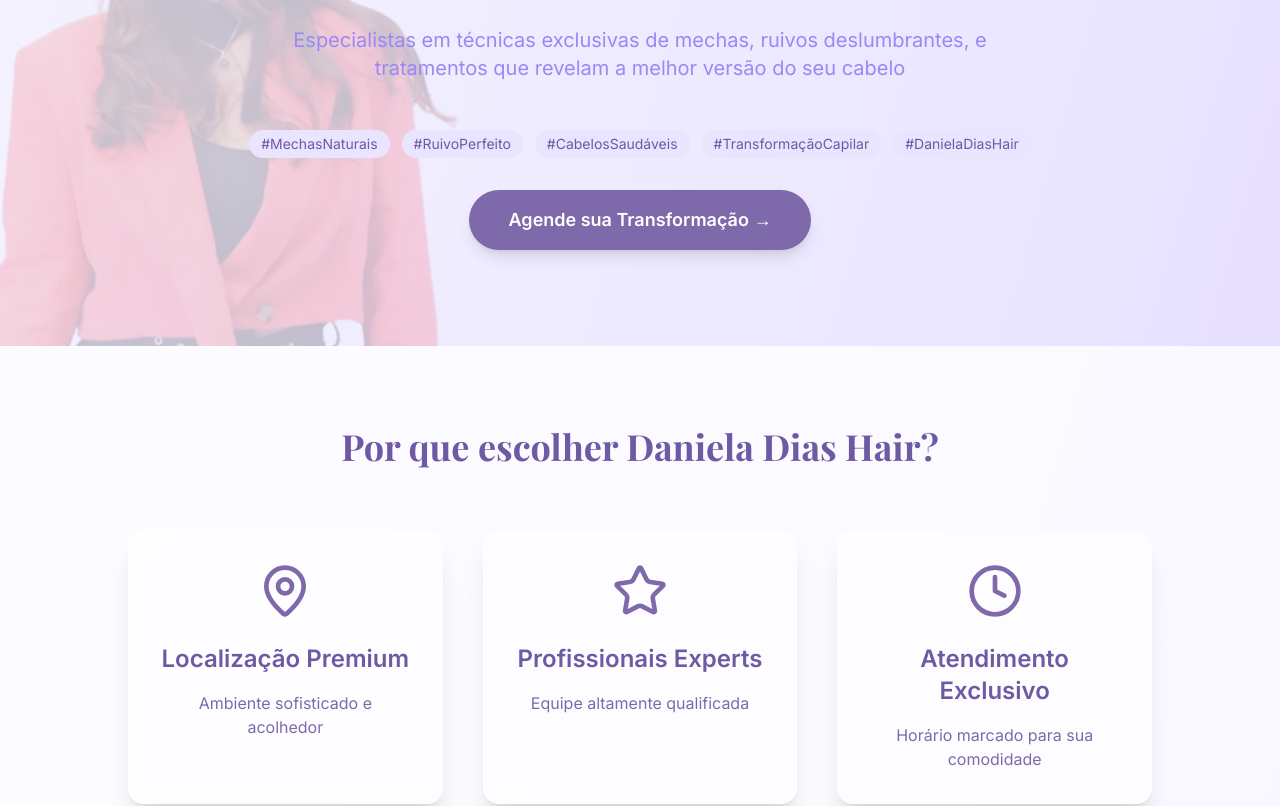
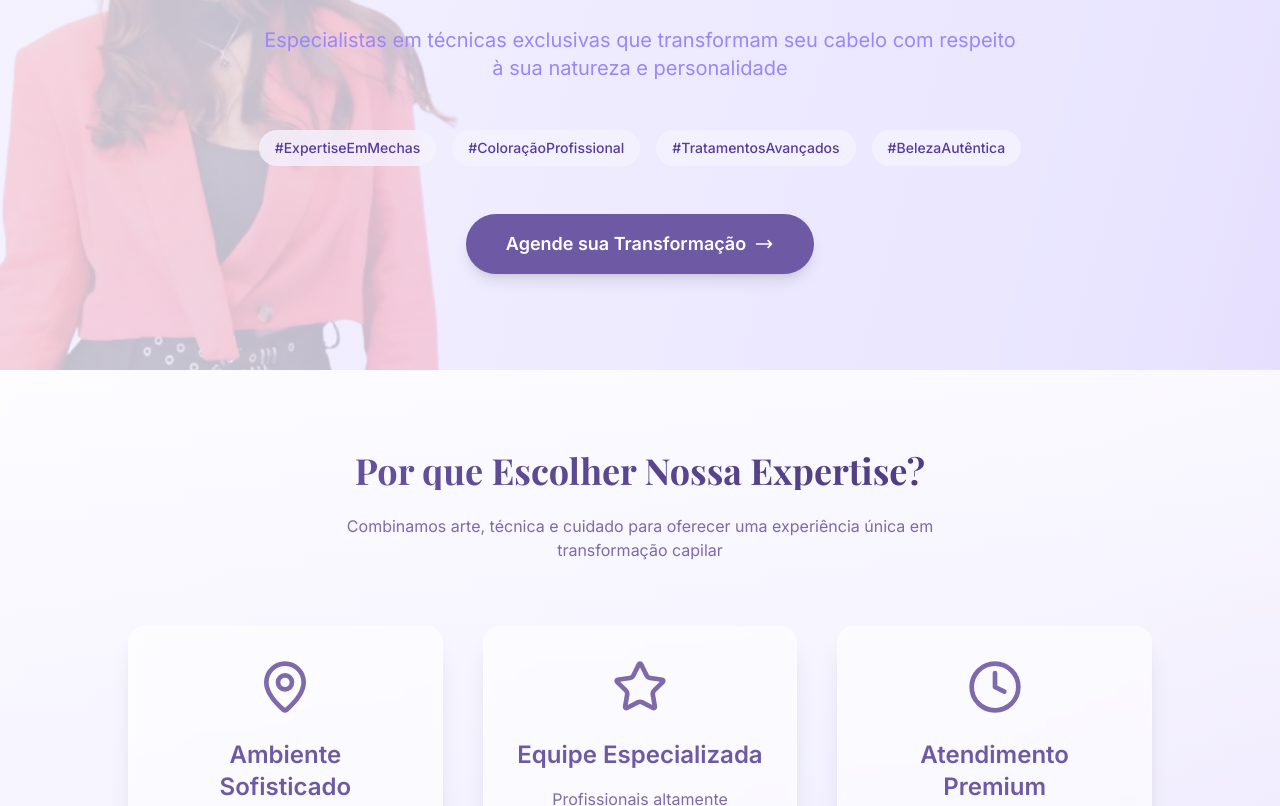
Before and after one commit to afp-danieladiashais-v1/pfalisson-gmail, a React (Vite) app: page / in a window 1280 px wide. Shown: the part 334-1140 px from the top of the page. Built offline with nearby package versions, Linux system fonts and the light colour scheme.

Commit message:
Refactor and improve website
Refactored the entire project, improved text and styling of keywords, and enhanced the overall design using AI.

```diff
--- a/src/components/Benefits.tsx
+++ b/src/components/Benefits.tsx
@@ -3,26 +3,29 @@ import { MapPin, Star, Clock } from "lucide-react";
 
 const Benefits = () => {
   return (
-    <section className="section-padding bg-white/80">
+    <section className="section-padding bg-gradient-to-b from-white/80 to-primary-50/50">
       <div className="container mx-auto">
-        <h2 className="text-4xl font-serif font-bold text-center text-primary-600 mb-16">
-          Por que escolher Daniela Dias Hair?
+        <h2 className="text-4xl font-serif font-bold text-center mb-6 bg-clip-text text-transparent bg-gradient-to-r from-primary-600 to-primary-800">
+          Por que Escolher Nossa Expertise?
         </h2>
+        <p className="text-center text-primary-500 mb-16 max-w-2xl mx-auto">
+          Combinamos arte, técnica e cuidado para oferecer uma experiência única em transformação capilar
+        </p>
         <div className="grid grid-cols-1 md:grid-cols-3 gap-10">
-          <div className="glass-card p-8 text-center bg-white/60 backdrop-blur-sm rounded-2xl shadow-xl hover:shadow-2xl transition-all duration-300">
+          <div className="glass-card p-8 text-center bg-white/60 backdrop-blur-sm rounded-2xl shadow-xl hover:shadow-2xl transition-all duration-300 transform hover:-translate-y-1">
             <MapPin className="w-14 h-14 text-primary-500 mx-auto mb-6" />
-            <h3 className="text-2xl font-semibold mb-4 text-primary-600">Localização Premium</h3>
-            <p className="text-primary-500">Ambiente sofisticado e acolhedor</p>
+            <h3 className="text-2xl font-semibold mb-4 text-primary-600">Ambiente Sofisticado</h3>
+            <p className="text-primary-500">Espaço pensado para seu conforto e bem-estar durante toda sua transformação</p>
           </div>
-          <div className="glass-card p-8 text-center bg-white/60 backdrop-blur-sm rounded-2xl shadow-xl hover:shadow-2xl transition-all duration-300">
+          <div className="glass-card p-8 text-center bg-white/60 backdrop-blur-sm rounded-2xl shadow-xl hover:shadow-2xl transition-all duration-300 transform hover:-translate-y-1">
             <Star className="w-14 h-14 text-primary-500 mx-auto mb-6" />
-            <h3 className="text-2xl font-semibold mb-4 text-primary-600">Profissionais Experts</h3>
-            <p className="text-primary-500">Equipe altamente qualificada</p>
+            <h3 className="text-2xl font-semibold mb-4 text-primary-600">Equipe Especializada</h3>
+            <p className="text-primary-500">Profissionais altamente capacitados e em constante atualização</p>
           </div>
-          <div className="glass-card p-8 text-center bg-white/60 backdrop-blur-sm rounded-2xl shadow-xl hover:shadow-2xl transition-all duration-300">
+          <div className="glass-card p-8 text-center bg-white/60 backdrop-blur-sm rounded-2xl shadow-xl hover:shadow-2xl transition-all duration-300 transform hover:-translate-y-1">
             <Clock className="w-14 h-14 text-primary-500 mx-auto mb-6" />
-            <h3 className="text-2xl font-semibold mb-4 text-primary-600">Atendimento Exclusivo</h3>
-            <p className="text-primary-500">Horário marcado para sua comodidade</p>
+            <h3 className="text-2xl font-semibold mb-4 text-primary-600">Atendimento Premium</h3>
+            <p className="text-primary-500">Agendamento personalizado para dedicar atenção exclusiva à sua transformação</p>
           </div>
         </div>
       </div>
--- a/src/components/FAQ.tsx
+++ b/src/components/FAQ.tsx
@@ -1,31 +1,41 @@
 
 const faqs = [
   {
-    question: "Quanto tempo dura uma sessão de mechas?",
-    answer: "O tempo pode variar de 2 a 4 horas, dependendo do comprimento e da técnica escolhida."
+    question: "Quanto tempo dura uma sessão de transformação?",
+    answer: "O tempo varia de acordo com o serviço escolhido, geralmente entre 2 a 4 horas. Cada procedimento é personalizado para garantir o melhor resultado."
   },
   {
-    question: "Com qual frequência devo fazer manutenção da cor?",
-    answer: "Recomendamos a manutenção a cada 30-45 dias para manter a cor vibrante."
+    question: "Com qual frequência devo fazer a manutenção da cor?",
+    answer: "Recomendamos manutenção a cada 30-45 dias para preservar a vivacidade da cor e a saúde dos fios. O intervalo pode variar conforme sua rotina de cuidados."
   },
   {
-    question: "Vocês trabalham com agendamento?",
-    answer: "Sim, trabalhamos exclusivamente com agendamento prévio para garantir um atendimento personalizado."
+    question: "Como funciona o agendamento?",
+    answer: "Trabalhamos exclusivamente com agendamento prévio para garantir atendimento personalizado. Entre em contato via WhatsApp para verificar disponibilidade."
+  },
+  {
+    question: "Quais produtos são utilizados nos procedimentos?",
+    answer: "Utilizamos apenas produtos premium de marcas reconhecidas internacionalmente, garantindo segurança e qualidade em todos os procedimentos."
   }
 ];
 
 const FAQ = () => {
   return (
-    <section id="faq" className="section-padding bg-white">
+    <section id="faq" className="section-padding bg-gradient-to-b from-white to-primary-50/30">
       <div className="container mx-auto">
-        <h2 className="text-3xl font-serif font-bold text-center text-primary-800 mb-12">
-          Perguntas Frequentes
+        <h2 className="text-4xl font-serif font-bold text-center mb-6 bg-clip-text text-transparent bg-gradient-to-r from-primary-600 to-primary-800">
+          Dúvidas Frequentes
         </h2>
-        <div className="max-w-3xl mx-auto">
+        <p className="text-center text-primary-500 mb-12 max-w-2xl mx-auto">
+          Esclarecemos suas principais dúvidas para proporcionar a melhor experiência
+        </p>
+        <div className="max-w-3xl mx-auto space-y-6">
           {faqs.map((faq, index) => (
-            <div key={index} className="glass-card p-6 mb-4">
-              <h3 className="text-xl font-semibold mb-2">{faq.question}</h3>
-              <p className="text-gray-600">{faq.answer}</p>
+            <div
+              key={index}
+              className="glass-card p-6 hover:shadow-lg transition-all duration-300 bg-white/80 backdrop-blur-sm rounded-2xl"
+            >
+              <h3 className="text-xl font-semibold mb-3 text-primary-700">{faq.question}</h3>
+              <p className="text-primary-500 leading-relaxed">{faq.answer}</p>
             </div>
           ))}
         </div>
--- a/src/components/Hero.tsx
+++ b/src/components/Hero.tsx
@@ -10,30 +10,41 @@ const Hero = () => {
         />
       </div>
       <div className="container mx-auto text-center relative z-10">
-        <h1 className="text-5xl md:text-7xl font-serif font-bold text-primary-600 mb-8 animate-fadeIn">
-          Desperte Sua Beleza Natural
+        <h1 className="text-5xl md:text-7xl font-serif font-bold text-primary-600 mb-8 animate-fadeIn bg-clip-text text-transparent bg-gradient-to-r from-primary-600 to-primary-800">
+          Transformação e Arte em Cada Fio
         </h1>
-        <p className="text-xl md:text-2xl text-primary-500 mb-8 animate-slideUp max-w-2xl mx-auto">
-          Transforme seu visual com expert<span className="text-primary-600">ise</span> e cuidado personalizado
+        <p className="text-xl md:text-2xl text-primary-500 mb-8 animate-slideUp max-w-2xl mx-auto font-light">
+          Descubra a <span className="font-semibold text-primary-600">excelência</span> em coloração e tratamentos capilares personalizados
         </p>
-        <p className="text-lg md:text-xl text-primary-400 mb-12 max-w-3xl mx-auto">
-          Especialistas em técnicas exclusivas de mechas, ruivos deslumbrantes,
-          e tratamentos que revelam a melhor versão do seu cabelo
+        <p className="text-lg md:text-xl text-primary-400 mb-12 max-w-3xl mx-auto leading-relaxed">
+          Especialistas em técnicas exclusivas que transformam seu cabelo com respeito à sua natureza e personalidade
         </p>
-        <div className="flex flex-wrap justify-center gap-3 mb-8">
-          <span className="text-sm bg-primary-100 text-primary-600 px-3 py-1 rounded-full">#MechasNaturais</span>
-          <span className="text-sm bg-primary-100 text-primary-600 px-3 py-1 rounded-full">#RuivoPerfeito</span>
-          <span className="text-sm bg-primary-100 text-primary-600 px-3 py-1 rounded-full">#CabelosSaudáveis</span>
-          <span className="text-sm bg-primary-100 text-primary-600 px-3 py-1 rounded-full">#TransformaçãoCapilar</span>
-          <span className="text-sm bg-primary-100 text-primary-600 px-3 py-1 rounded-full">#DanielaDiasHair</span>
+        <div className="flex flex-wrap justify-center gap-4 mb-12">
+          <span className="text-sm bg-primary-50/80 text-primary-700 px-4 py-2 rounded-full font-medium backdrop-blur-sm hover:bg-primary-100/80 transition-all duration-300 cursor-default">#ExpertiseEmMechas</span>
+          <span className="text-sm bg-primary-50/80 text-primary-700 px-4 py-2 rounded-full font-medium backdrop-blur-sm hover:bg-primary-100/80 transition-all duration-300 cursor-default">#ColoraçãoProfissional</span>
+          <span className="text-sm bg-primary-50/80 text-primary-700 px-4 py-2 rounded-full font-medium backdrop-blur-sm hover:bg-primary-100/80 transition-all duration-300 cursor-default">#TratamentosAvançados</span>
+          <span className="text-sm bg-primary-50/80 text-primary-700 px-4 py-2 rounded-full font-medium backdrop-blur-sm hover:bg-primary-100/80 transition-all duration-300 cursor-default">#BelezaAutêntica</span>
         </div>
         <a
           href="https://wa.me/5534999659886"
           target="_blank"
           rel="noopener noreferrer"
-          className="inline-block bg-primary-500 text-white px-10 py-4 rounded-full text-lg font-semibold hover:bg-primary-600 transition-all duration-300 shadow-lg hover:shadow-xl transform hover:-translate-y-1"
+          className="inline-flex items-center gap-2 bg-primary-600 text-white px-10 py-4 rounded-full text-lg font-semibold hover:bg-primary-700 transition-all duration-300 shadow-lg hover:shadow-xl transform hover:-translate-y-1"
         >
-          Agende sua Transformação →
+          Agende sua Transformação
+          <svg
+            className="w-5 h-5"
+            fill="none"
+            stroke="currentColor"
+            viewBox="0 0 24 24"
+          >
+            <path
+              strokeLinecap="round"
+              strokeLinejoin="round"
+              strokeWidth={2}
+              d="M17 8l4 4m0 0l-4 4m4-4H3"
+            />
+          </svg>
         </a>
       </div>
     </section>
--- a/src/index.css
+++ b/src/index.css
@@ -27,4 +27,22 @@
   .hover-effect {
     @apply transition-all duration-300 hover:scale-105;
   }
+
+  .text-gradient {
+    @apply bg-clip-text text-transparent bg-gradient-to-r from-primary-600 to-primary-800;
+  }
+
+  .button-primary {
+    @apply inline-flex items-center gap-2 bg-primary-600 text-white px-8 py-3 rounded-full font-semibold hover:bg-primary-700 transition-all duration-300 shadow-lg hover:shadow-xl transform hover:-translate-y-1;
+  }
+
+  .card-hover {
+    @apply transition-all duration-300 hover:shadow-xl hover:-translate-y-1;
+  }
 }
+
+@layer utilities {
+  .backdrop-saturate {
+    backdrop-filter: saturate(180%) blur(5px);
+  }
+}
```
